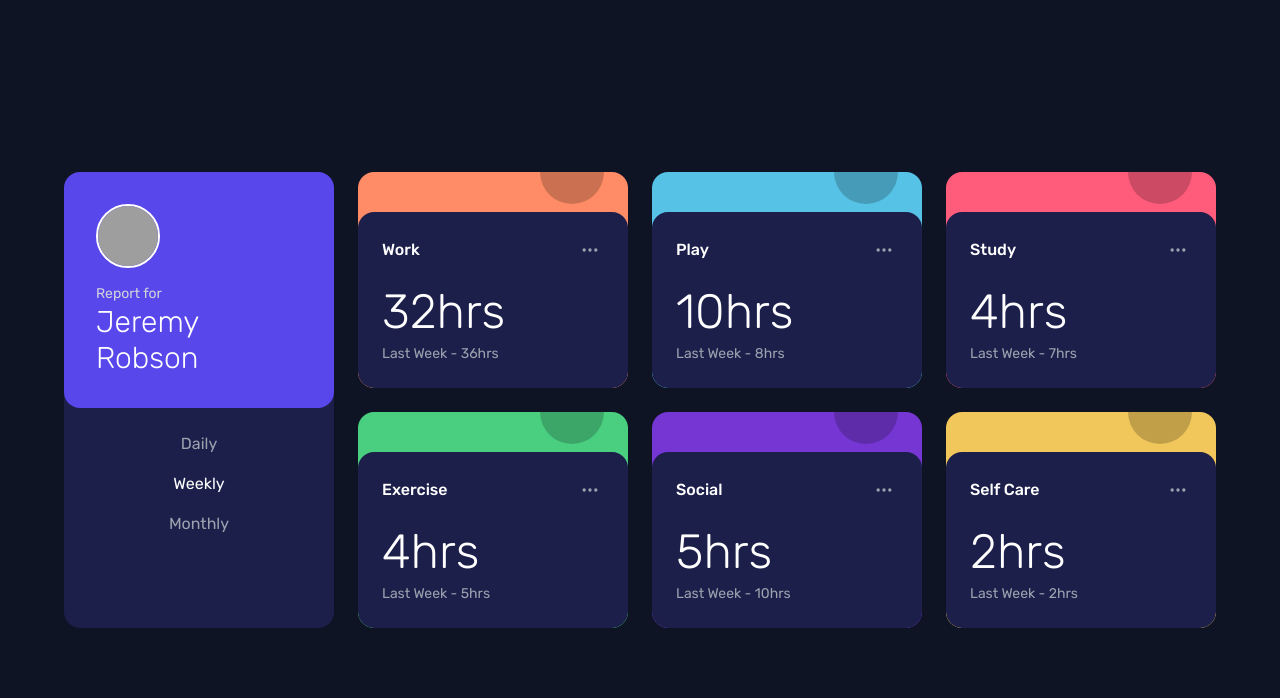
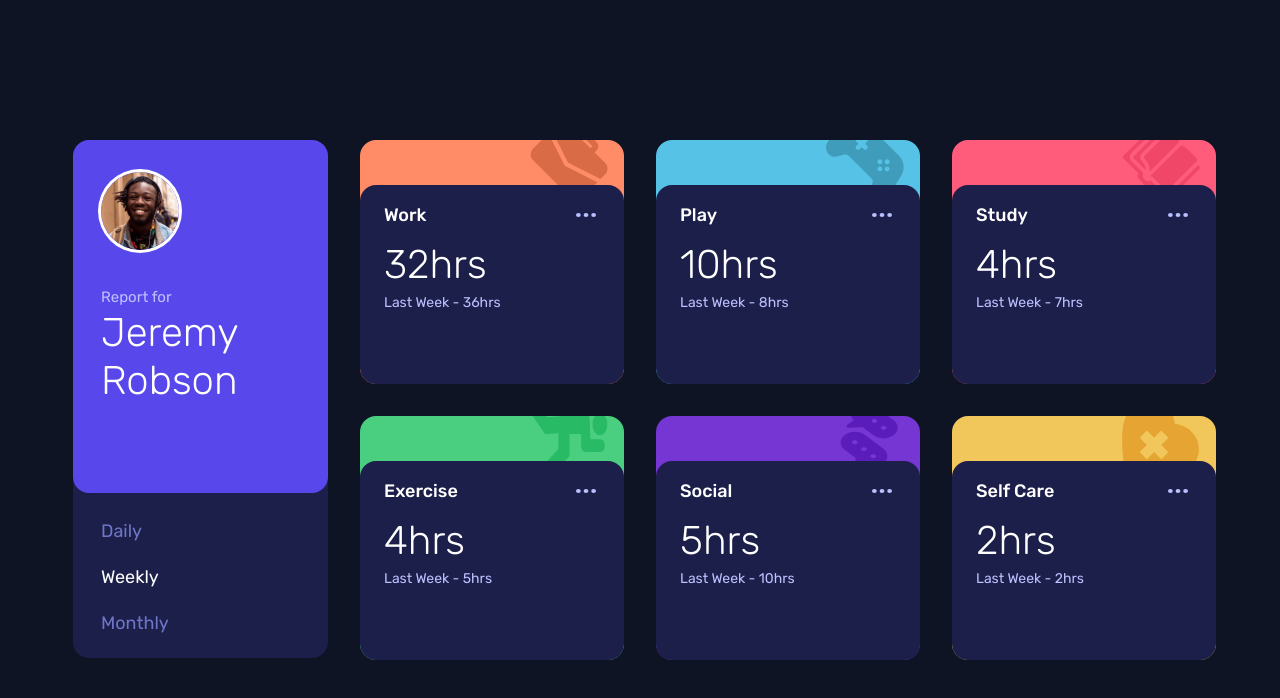
Before and after one commit to mechitoua/time-tracking-dashboard, a React (Vite) app: page / in a window 1280 px wide. Shown: the top 698 px of the page. Built offline with nearby package versions, Linux system fonts and the light colour scheme; grey boxes are pictures that could not be loaded.

Commit message:
🎨 style(components): fine-tune TimeCard and ProfileCard dimensions
- Adjust TimeCard colored background height to 45px
- Fine-tune dark blue section positioning
- Update ProfileCard violet section height to 88px
- Maintain consistent spacing and proportions

```diff
--- a/package.json
+++ b/package.json
@@ -16,6 +16,7 @@
   },
   "devDependencies": {
     "@eslint/js": "^9.9.1",
+    "@types/node": "^22.9.3",
     "@types/react": "^18.3.5",
     "@types/react-dom": "^18.3.0",
     "@vitejs/plugin-react": "^4.3.1",
--- a/src/App.tsx
+++ b/src/App.tsx
@@ -1,25 +1,25 @@
+import data from '@/data.json';
+import ProfileCard from '@components/ProfileCard';
+import TimeCard from '@components/TimeCard';
 import { useState } from 'react';
-import ProfileCard from './components/ProfileCard';
-import TimeCard from './components/TimeCard';
-import data from './data.json';
 
 const colorMap: Record<string, string> = {
-  Work: 'bg-[#ff8c66]',
-  Play: 'bg-[#56c2e6]',
-  Study: 'bg-[#ff5c7c]',
-  Exercise: 'bg-[#4acf81]',
-  Social: 'bg-[#7536d3]',
-  'Self Care': 'bg-[#f1c75b]',
+  Work: 'bg-light-red-work',
+  Play: 'bg-soft-blue-play',
+  Study: 'bg-light-red-study',
+  Exercise: 'bg-lime-green-exercise',
+  Social: 'bg-violet-social',
+  'Self Care': 'bg-soft-orange-self',
 };
 
 export default function App() {
   const [timeframe, setTimeframe] = useState<'daily' | 'weekly' | 'monthly'>('weekly');
 
   return (
-    <div className='min-h-screen bg-dark-blue flex items-center justify-center py-16 px-6'>
+    <div className='min-h-screen bg-very-dark-blue flex items-center justify-center py-16 px-6'>
       <div className='w-full max-w-6xl mx-auto'>
-        <div className='grid grid-cols-1 md:grid-cols-2 lg:grid-cols-4 gap-6'>
-          <div className='lg:row-span-2'>
+        <div className='grid grid-cols-1 md:grid-cols-2 lg:grid-cols-4 gap-8 items-start auto-rows-fr'>
+          <div className='lg:row-span-2 flex justify-end h-full'>
             <ProfileCard timeframe={timeframe} setTimeframe={setTimeframe} />
           </div>
 
--- a/src/components/ProfileCard.tsx
+++ b/src/components/ProfileCard.tsx
@@ -5,34 +5,33 @@ interface ProfileCardProps {
 
 export default function ProfileCard({ timeframe, setTimeframe }: ProfileCardProps) {
   return (
-    <div className="bg-[#1c1f4a] rounded-2xl h-full">
-      <div className="bg-[#5847eb] p-8 rounded-2xl">
-        <div className="flex items-center gap-4 sm:flex-col sm:items-start">
+    <article className='bg-dark-blue rounded-2xl h-[518px] w-[255px] flex flex-col'>
+      <header className='bg-primary-blue pt-8 pb-[88px] px-7 rounded-2xl'>
+        <div className='flex items-start gap-4 sm:flex-col sm:items-start'>
           <img
-            src="https://images.unsplash.com/photo-1507003211169-0a1dd7228f2d?w=150&h=150&fit=crop&crop=faces"
-            alt="Jeremy Robson"
-            className="w-16 h-16 rounded-full border-2 border-white"
+            src='/image-jeremy.png'
+            alt='Jeremy Robson'
+            className='w-[78px] h-[78px] rounded-full ring-[3px] ring-white'
           />
-          <div>
-            <p className="text-gray-300 text-sm">Report for</p>
-            <h1 className="text-white text-2xl sm:text-3xl font-light">Jeremy Robson</h1>
+          <div className='mt-1 sm:mt-5'>
+            <p className='text-pale-blue text-[15px]'>Report for</p>
+            <h1 className='text-white text-[40px] font-light leading-[1.2]'>Jeremy Robson</h1>
           </div>
         </div>
-      </div>
+      </header>
 
-      <div className="p-6 flex sm:flex-col gap-4">
+      <nav className='px-7 pt-6 pb-8 flex flex-col gap-[18px] flex-1'>
         {['daily', 'weekly', 'monthly'].map((t) => (
           <button
             key={t}
             onClick={() => setTimeframe(t as 'daily' | 'weekly' | 'monthly')}
-            className={`capitalize ${
-              timeframe === t ? 'text-white' : 'text-gray-400'
-            } hover:text-white transition-colors`}
-          >
+            className={`capitalize text-left text-lg ${
+              timeframe === t ? 'text-white' : 'text-desaturated-blue'
+            } hover:text-white transition-colors`}>
             {t}
           </button>
         ))}
-      </div>
-    </div>
+      </nav>
+    </article>
   );
 }
--- a/src/components/TimeCard.tsx
+++ b/src/components/TimeCard.tsx
@@ -1,5 +1,3 @@
-import { MoreHorizontal } from 'lucide-react';
-
 interface TimeCardProps {
   title: string;
   timeframe: 'daily' | 'weekly' | 'monthly';
@@ -11,34 +9,31 @@ interface TimeCardProps {
 const timeframeText = {
   daily: 'Yesterday',
   weekly: 'Last Week',
-  monthly: 'Last Month'
+  monthly: 'Last Month',
 };
 
 export default function TimeCard({ title, timeframe, current, previous, color }: TimeCardProps) {
   return (
-    <div className={`relative rounded-2xl ${color} pt-10 overflow-hidden group`}>
-      <div className="absolute inset-x-0 top-0 h-10 flex justify-end pr-6">
-        <div className="w-16 h-16 rounded-full bg-current opacity-20 -translate-y-1/2" />
-      </div>
+    <article className={`relative pt-[45px] rounded-[1rem] ${color} overflow-hidden h-[244px]`}>
+      <header className='absolute top-[-10px] right-4 h-16 flex items-center'>
+        <img src={`/icon-${title.toLowerCase().replace(' ', '-')}.svg`} alt={title} className='w-[78px] h-[78px]' />
+      </header>
 
-      <div className="relative bg-[#1c1f4a] rounded-2xl p-6 transition-colors hover:bg-[#34397B] cursor-pointer">
-        <div className="flex justify-between items-center mb-6">
-          <h2 className="text-white font-medium">{title}</h2>
-          <button
-            className="text-gray-400 hover:text-white transition-colors p-1"
-            aria-label="More options"
-          >
-            <MoreHorizontal size={20} />
+      <main className='bg-dark-blue hover:bg-[#34397B] transition-colors rounded-[1rem] p-6 pt-4 relative z-10 h-[200px]'>
+        <header className='flex items-center justify-between mb-3'>
+          <h2 className='text-white font-medium text-lg'>{title}</h2>
+          <button className='text-pale-blue hover:text-white transition-colors p-1' aria-label='More options'>
+            <img src='/icon-ellipsis.svg' alt='elipsis' className='w-5 h-1' />
           </button>
-        </div>
+        </header>
 
-        <div className="flex flex-col sm:flex-row lg:flex-col gap-2 justify-between">
-          <p className="text-3xl lg:text-5xl font-light text-white">{current}hrs</p>
-          <p className="text-sm text-gray-400">
+        <section className='mt-4'>
+          <p className='text-white text-[2.5rem] font-light leading-none mb-2'>{current}hrs</p>
+          <p className='text-pale-blue text-sm'>
             {timeframeText[timeframe]} - {previous}hrs
           </p>
-        </div>
-      </div>
-    </div>
+        </section>
+      </main>
+    </article>
   );
 }
--- a/tailwind.config.js
+++ b/tailwind.config.js
@@ -14,8 +14,22 @@ export default {
         'card-blue': '#1c1f4a',
         'card-hover': '#34397B',
         'profile-blue': '#5847eb',
-      },
-    },
+        // Primary colors
+        'primary-blue': 'hsl(246, 80%, 60%)',
+        'light-red-work': 'hsl(15, 100%, 70%)',
+        'soft-blue-play': 'hsl(195, 74%, 62%)',
+        'light-red-study': 'hsl(348, 100%, 68%)',
+        'lime-green-exercise': 'hsl(145, 58%, 55%)',
+        'violet-social': 'hsl(264, 64%, 52%)',
+        'soft-orange-self': 'hsl(43, 84%, 65%)',
+
+        // Neutral colors
+        'very-dark-blue': 'hsl(226, 43%, 10%)',
+        'dark-blue': 'hsl(235, 46%, 20%)',
+        'desaturated-blue': 'hsl(235, 45%, 61%)',
+        'pale-blue': 'hsl(236, 100%, 87%)'
+      }
+    }
   },
-  plugins: [],
+  plugins: []
 }
--- a/vite.config.ts
+++ b/vite.config.ts
@@ -1,10 +1,20 @@
+import react from '@vitejs/plugin-react';
+import path from 'node:path';
+import { fileURLToPath } from 'node:url';
 import { defineConfig } from 'vite';
-import react from '@vitejs/plugin-react';
 
+const __filename = fileURLToPath(import.meta.url);
+const __dirname = path.dirname(__filename);
 // https://vitejs.dev/config/
 export default defineConfig({
   plugins: [react()],
   optimizeDeps: {
-    exclude: ['lucide-react'],
+    include: ['react', 'react-dom'],
+  },
+  resolve: {
+    alias: {
+      '@': path.resolve(__dirname, 'src'),
+      '@components': path.resolve(__dirname, 'src/components'),
+    },
   },
 });
```
Also changed, not shown: tsconfig.app.json (+6 -1 lines), 1 other file (tests, documents, lock files or other folders).
